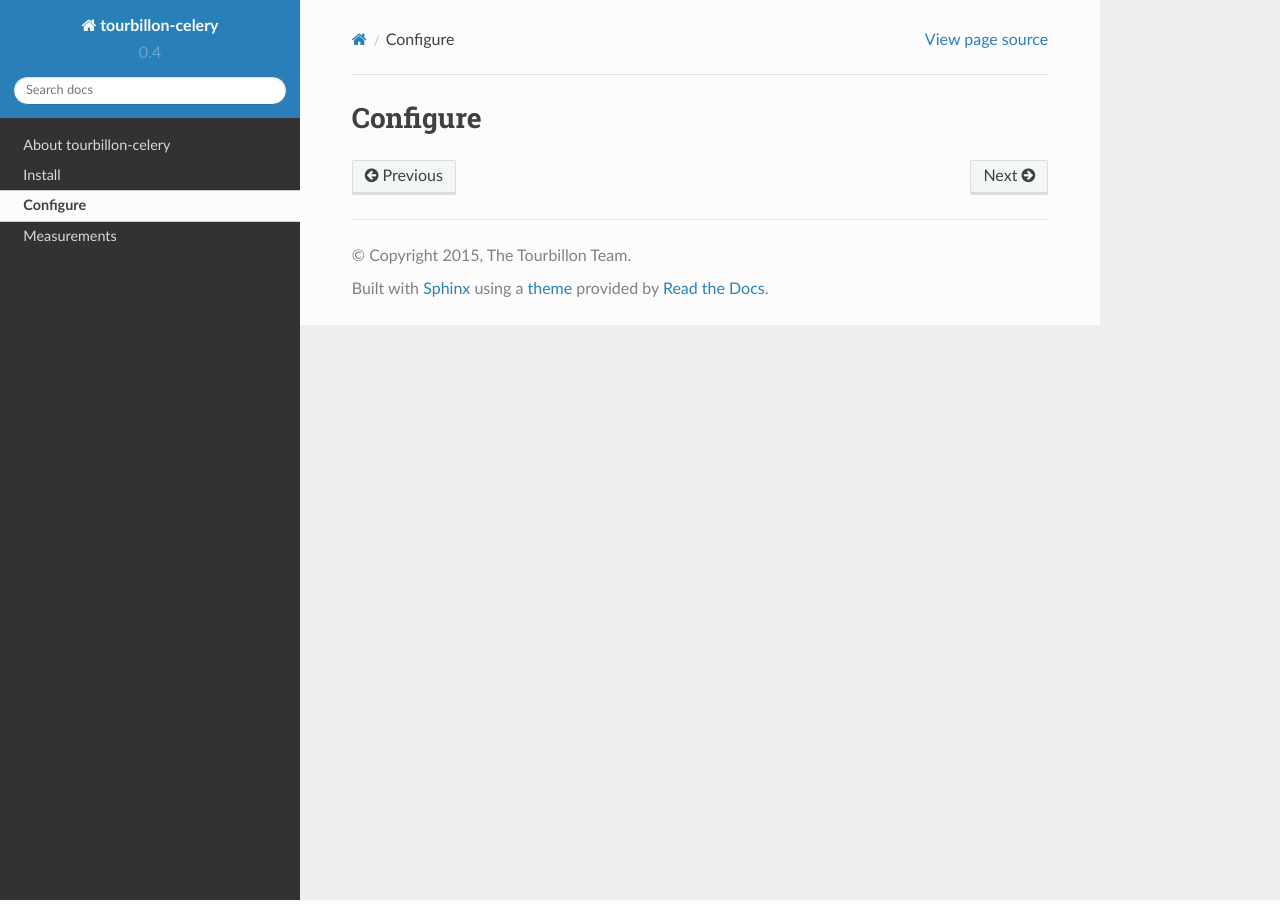
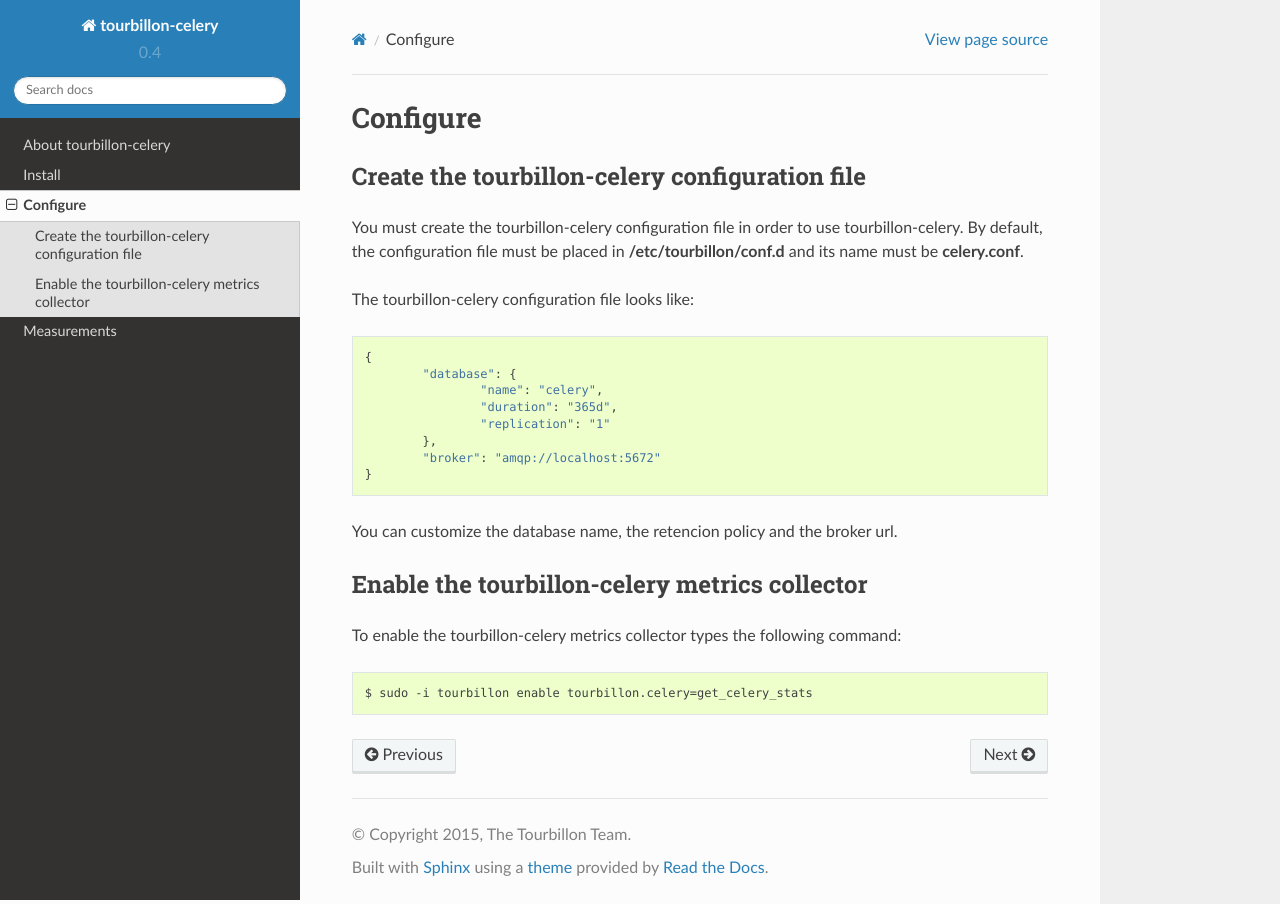
Before and after one commit to tourbillonpy/tourbillon-celery, a Sphinx documentation site: the page built from doc/source/configure.rst, in a window 1280 px wide. Built offline with Sphinx 7.4.7 and the Read the Docs theme 2.0.0, drawn with Linux system fonts in a browser that asks for light colours.

Commit message:
write docs

```diff
--- a/doc/source/conf.py
+++ b/doc/source/conf.py
@@ -115,7 +115,7 @@
 
 # The theme to use for HTML and HTML Help pages.  See the documentation for
 # a list of builtin themes.
-html_theme = 'alabaster'
+html_theme = 'default'
 
 # Theme options are theme-specific and customize the look and feel of a theme
 # further.  For a list of options available for each theme, see the
--- a/doc/source/configure.rst
+++ b/doc/source/configure.rst
@@ -1,2 +1,32 @@
 Configure
 *********
+
+
+Create the tourbillon-celery configuration file
+===============================================
+
+You must create the tourbillon-celery configuration file in order to use tourbillon-celery.
+By default, the configuration file must be placed in **/etc/tourbillon/conf.d** and its name
+must be **celery.conf**.
+
+The tourbillon-celery configuration file looks like: ::
+
+	{
+		"database": {
+			"name": "celery",
+			"duration": "365d",
+			"replication": "1"
+		},
+		"broker": "amqp://localhost:5672"
+	}
+
+
+You can customize the database name, the retencion policy and the broker url.
+
+
+Enable the tourbillon-celery metrics collector
+==============================================
+
+To enable the tourbillon-celery metrics collector types the following command: ::
+
+	$ sudo -i tourbillon enable tourbillon.celery=get_celery_stats
```
Also changed, not shown: doc/source/about.rst (+12 -3 lines), doc/source/install.rst (+22 -0 lines).
